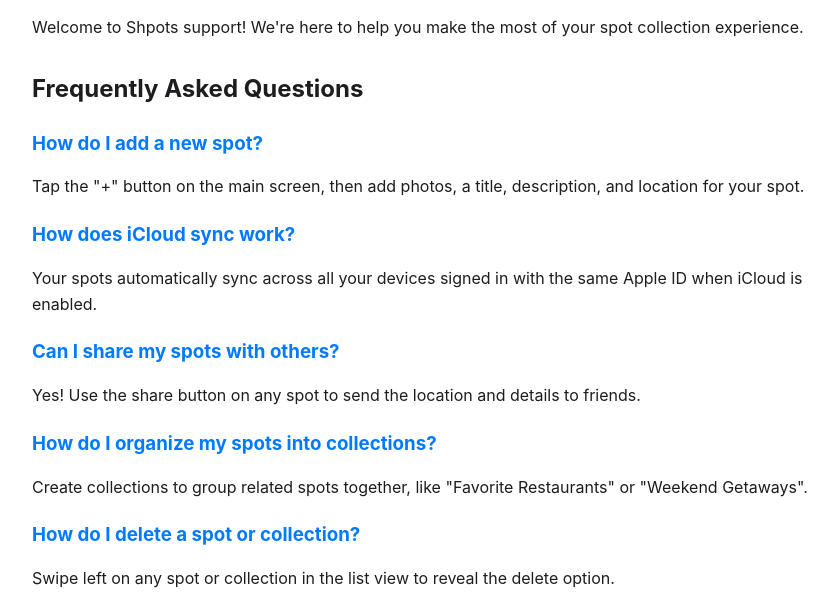
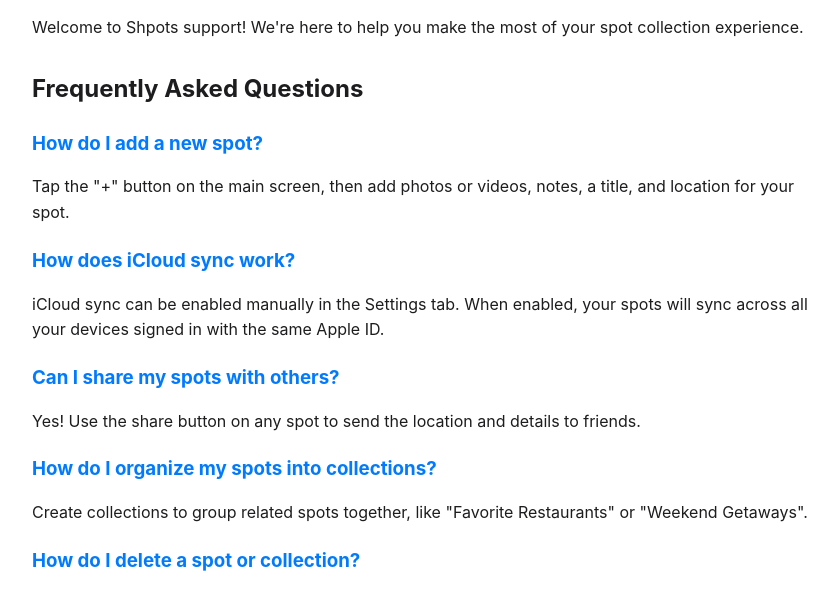
Before and after one commit to kingmuni/shpots-support, a plain HTML site: page index.html in a window 1280 px wide. Shown: the part 148-744 px from the top of the page, without its empty margins (208-1046 px from the left). Drawn offline with Linux system fonts and the light colour scheme.

Commit message:
Fix FAQ: Add photos/videos/notes for spots, clarify manual iCloud sync

```diff
--- a/index.html
+++ b/index.html
@@ -49,12 +49,12 @@
 
             <div class="faq-item">
                 <h3>How do I add a new spot?</h3>
-                <p>Tap the "+" button on the main screen, then add photos, a title, description, and location for your spot.</p>
+                <p>Tap the "+" button on the main screen, then add photos or videos, notes, a title, and location for your spot.</p>
             </div>
 
             <div class="faq-item">
                 <h3>How does iCloud sync work?</h3>
-                <p>Your spots automatically sync across all your devices signed in with the same Apple ID when iCloud is enabled.</p>
+                <p>iCloud sync can be enabled manually in the Settings tab. When enabled, your spots will sync across all your devices signed in with the same Apple ID.</p>
             </div>
 
             <div class="faq-item">
```
